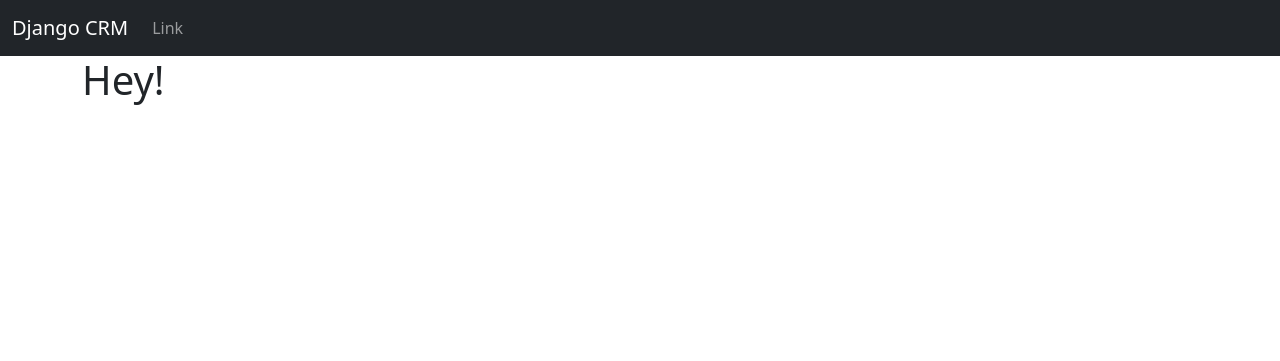
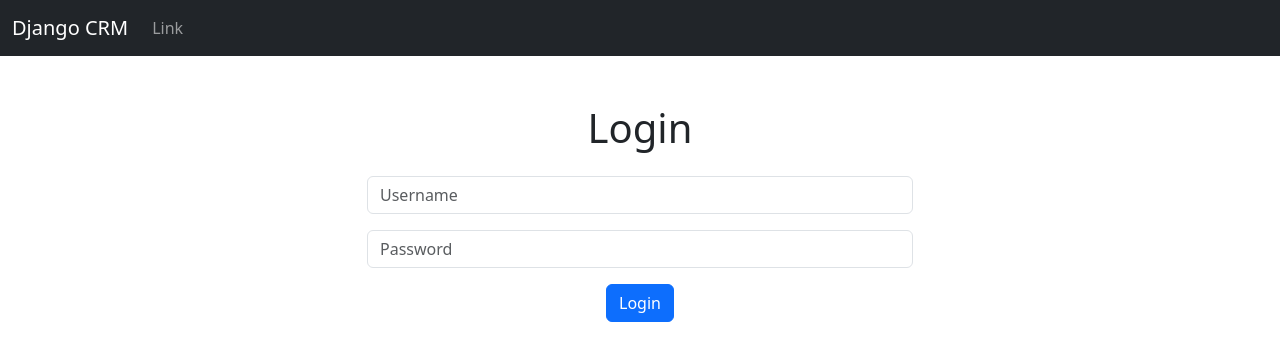
Before and after one commit to kgtaffur/Django-CRM-tutorial, a Django app: page / in a window 1280 px wide. Shown: the top 361 px of the page. Run offline with Django 4.2, Linux system fonts and the light colour scheme.

Commit message:
Added: Login functionality

```diff
--- a/website/templates/base.html
+++ b/website/templates/base.html
@@ -13,7 +13,24 @@
   </head>
   <body>
     {% include 'navbar.html' %}
-    <div class="container">{% block content %} {% endblock %}</div>
+    <div class="container mt-5">
+      {% if messages %}
+        {% for message in messages %}
+          <div class="alert alert-warning alert-dismissible fade show" role="alert">
+            {{ message }}
+            <button
+              type="button"
+              class="btn-close"
+              data-bs-dismiss="alert"
+              aria-label="Close"
+            ></button>
+          </div>
+        {% endfor %}
+      {% endif %}
+
+      {% block content %}
+      {% endblock %}
+    </div>
     <script
       src="https://cdn.jsdelivr.net/npm/bootstrap@5.3.0-alpha2/dist/js/bootstrap.bundle.min.js"
       integrity="sha384-qKXV1j0HvMUeCBQ+QVp7JcfGl760yU08IQ+GpUo5hlbpg51QRiuqHAJz8+BrxE/N"
--- a/website/templates/home.html
+++ b/website/templates/home.html
@@ -1,3 +1,8 @@
-{% extends 'base.html' %} {% block content %}
-<h1>Hey!</h1>
+{% extends 'base.html' %}
+{% block content %}
+{% if user.is_authenticated %}
+  <h1>Authenticated</h1>
+{% else %}
+  {% include 'login.html' %}
+{% endif %}
 {% endblock %}
--- /dev/null
+++ b/website/templates/login.html
@@ -0,0 +1,29 @@
+<div class="row">
+  <div class="col-md-6 mx-auto">
+    <h1 class="text-center mb-4">Login</h1>
+    <form method="POST" action="{% url 'login' %}">
+      {% csrf_token %}
+      <div class="mb-3">
+        <input
+          type="text"
+          class="form-control"
+          name="username"
+          placeholder="Username"
+          required
+        />
+      </div>
+      <div class="mb-3">
+        <input
+          type="password"
+          class="form-control"
+          name="password"
+          placeholder="Password"
+          required
+        />
+      </div>
+      <div class="text-center">
+        <button type="submit" class="btn btn-primary">Login</button>
+      </div>
+    </form>
+  </div>
+</div>
--- a/website/urls.py
+++ b/website/urls.py
@@ -3,4 +3,6 @@ from . import views
 
 urlpatterns = [
     path('', views.home, name='home'),
+    path('login/', views.login_user, name='login'),
+    path('logout/', views.logout_user, name='logout'),
 ]
--- a/website/views.py
+++ b/website/views.py
@@ -1,5 +1,29 @@
-from django.shortcuts import render
+from django.shortcuts import render, redirect
+from django.contrib.auth import authenticate, login, logout
+from django.contrib import messages
 
 # Create your views here.
 def home(request):
     return render(request, 'home.html', {})
+
+def login_user(request):
+    # Check if logging in
+    if request.method == 'POST':
+        username = request.POST['username']
+        password = request.POST['password']
+
+        # Authenticate
+        user = authenticate(request, username=username, password=password)
+
+        if user is not None:
+            login(request, user)
+            messages.success(request, "You have been logged in.")
+        else:
+            messages.success(request, "There was an error logging in, try again.")
+
+        return redirect('home')
+
+    return redirect('home')
+
+def logout_user(request):
+    pass
```
